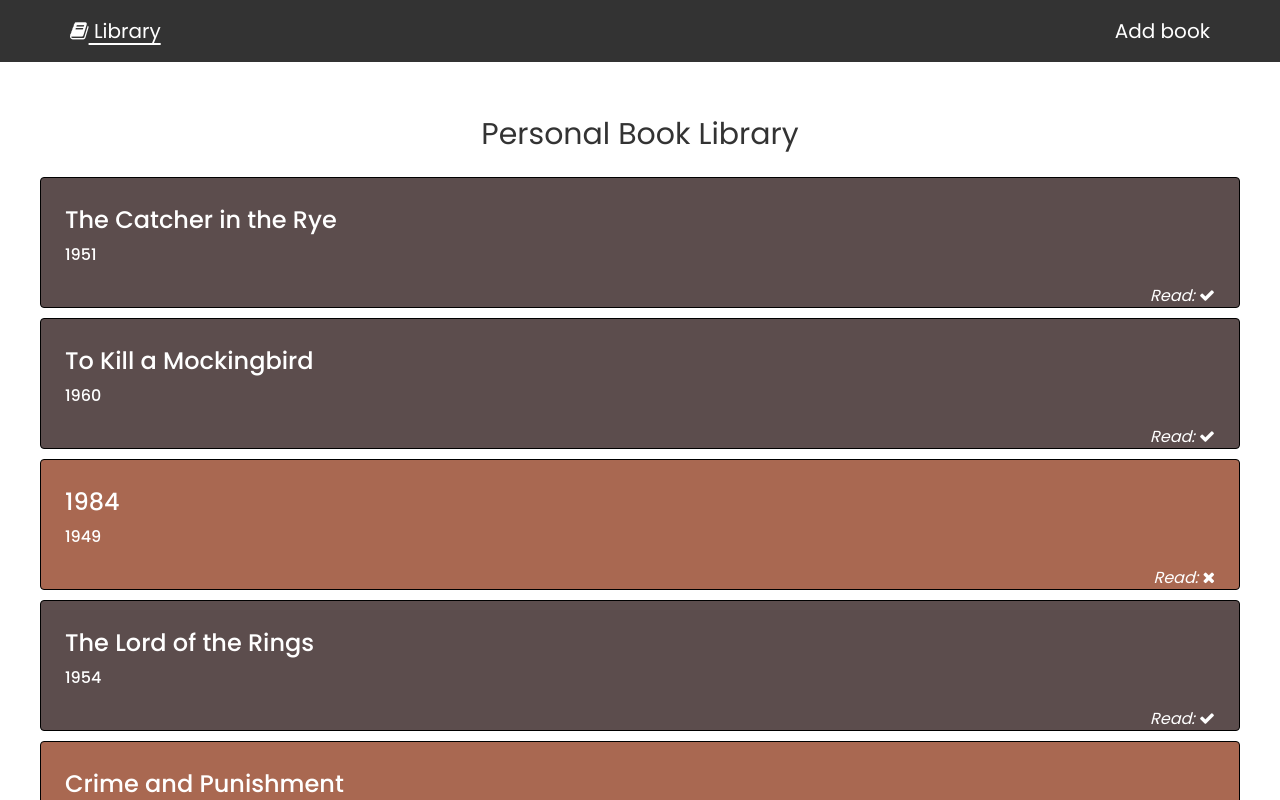
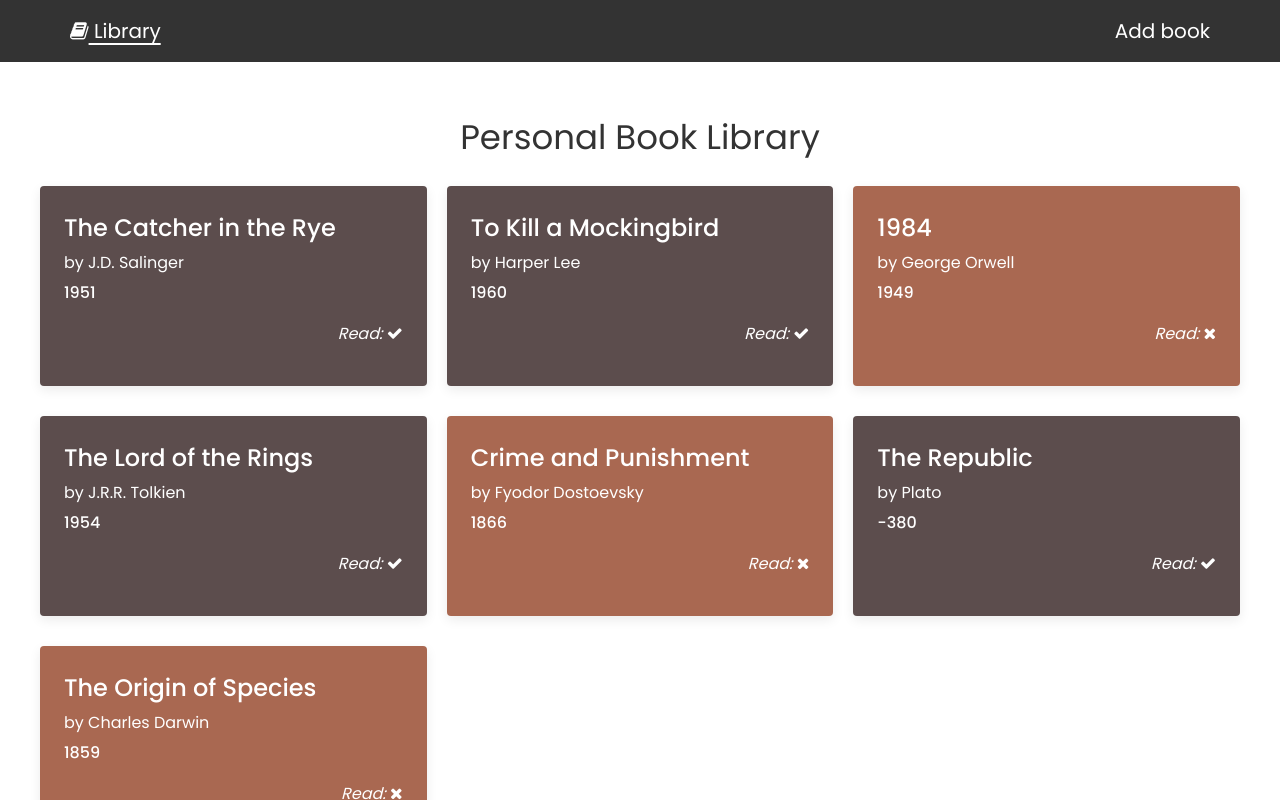
Before and after one commit to valdasko/React-Library-App, a React (Vite) app: page / in a window 1280 px wide. Shown: the top 800 px of the page. Built offline with nearby package versions, Linux system fonts and the light colour scheme.

Commit message:
little bit of styling

```diff
--- a/src/components/layout/Footer.jsx
+++ b/src/components/layout/Footer.jsx
@@ -4,6 +4,7 @@ import styled from 'styled-components';
 const MyFooter = styled.footer`
   background-color: #333;
   color: #fff;
+  margin-top: 12rem;
 `;
 const FooterText = styled.h3`
   margin: 0;
--- a/src/components/pages/BookListItem.jsx
+++ b/src/components/pages/BookListItem.jsx
@@ -3,16 +3,21 @@ import styled from 'styled-components';
 
 const Li = styled.li`
   margin-bottom: 1rem;
-  border: 1px solid black;
   padding: 1.5em;
   border-radius: 4px;
   background-color: ${(props) => props.bg || 'transparent'};
   color: white;
+  box-shadow: rgba(0, 0, 0, 0.08) 0px 4px 12px;
 `;
 
 const Title = styled.h2`
   margin-bottom: 0.5rem;
   font-weight: 500;
+`;
+const Author = styled.h2`
+  margin-bottom: 0.5rem;
+  font-weight: 400;
+  font-size: 1.6rem;
 `;
 
 const Year = styled.p`
@@ -31,6 +36,7 @@ function BookListItem({ item }) {
     <Li bg={currentColor}>
       <Link to={`/books/${item.id}`}>
         <Title>{item.title}</Title>
+        <Author>by {item.author}</Author>
         <Year>{item.year}</Year>
         <Read>
           Read:{' '}
--- a/src/components/pages/Home.jsx
+++ b/src/components/pages/Home.jsx
@@ -4,7 +4,7 @@ import { bookData } from '../../assets/db';
 import BookListItem from './BookListItem';
 
 const Title = styled.h1`
-  font-size: 3rem;
+  font-size: 3.4rem;
   color: #333;
   font-weight: 400;
   text-align: center;
@@ -15,6 +15,9 @@ const List = styled.ul`
   list-style-type: none;
   padding: 0;
   margin-top: 2rem;
+  display: grid;
+  grid-template-columns: repeat(3, 1fr);
+  gap: 2rem;
 `;
 
 function Home() {
```
